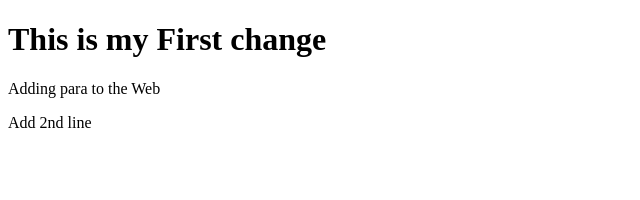
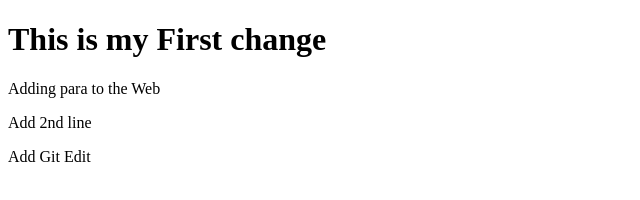
Before and after one commit to mrviku24/Project1, a plain HTML site: page index.html in a window 1280 px wide. Shown: the whole page, without its empty margins (0-640 px from the left). Drawn offline with Linux system fonts and the light colour scheme.

Commit message:
Changes in GitHub

```diff
--- a/index.html
+++ b/index.html
@@ -9,5 +9,6 @@
 <h1>This is my First change</h1>
 <p>Adding para to the Web </p>
 <p>Add 2nd line</p>
+    <P>Add Git Edit</P>
 </body>
 </html>
```
